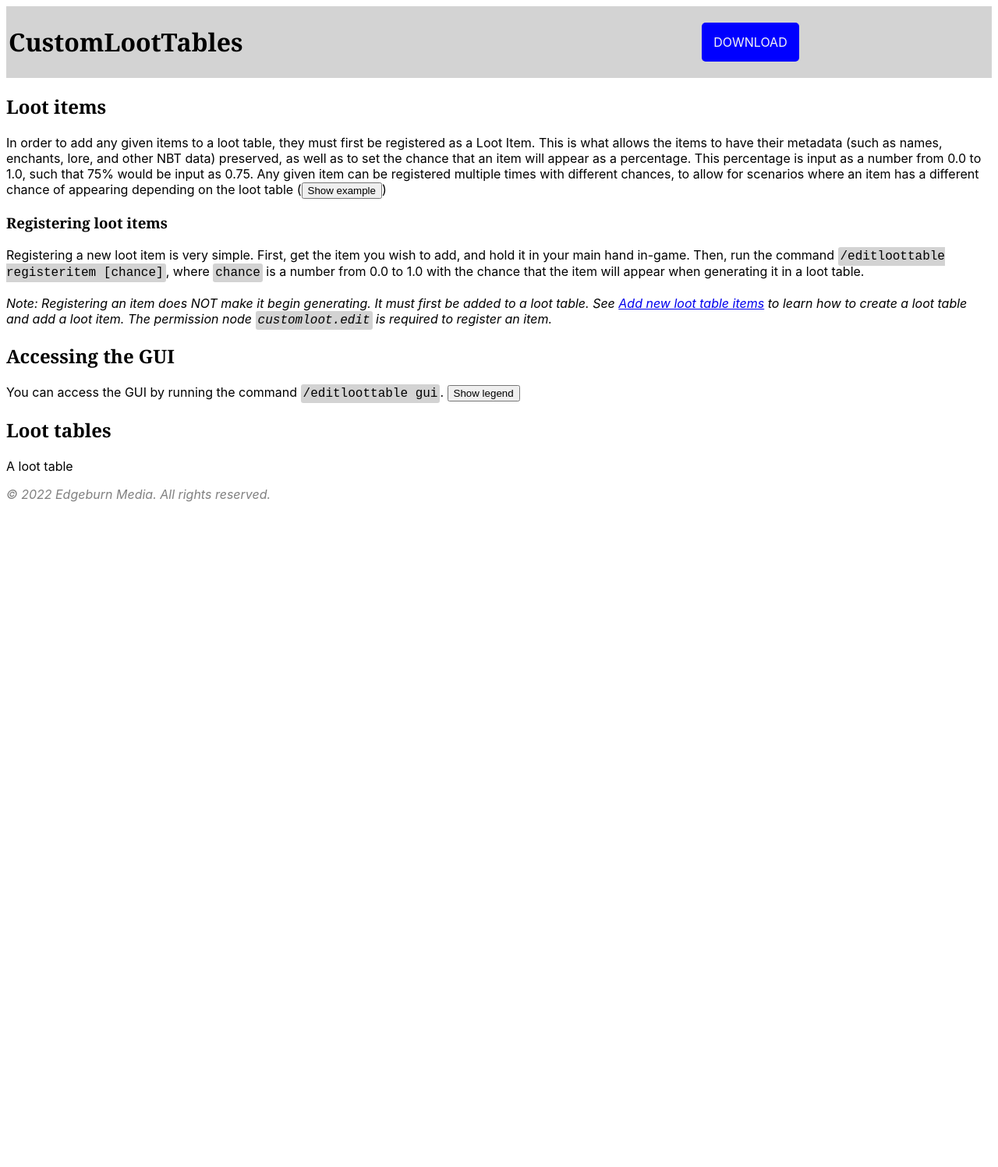
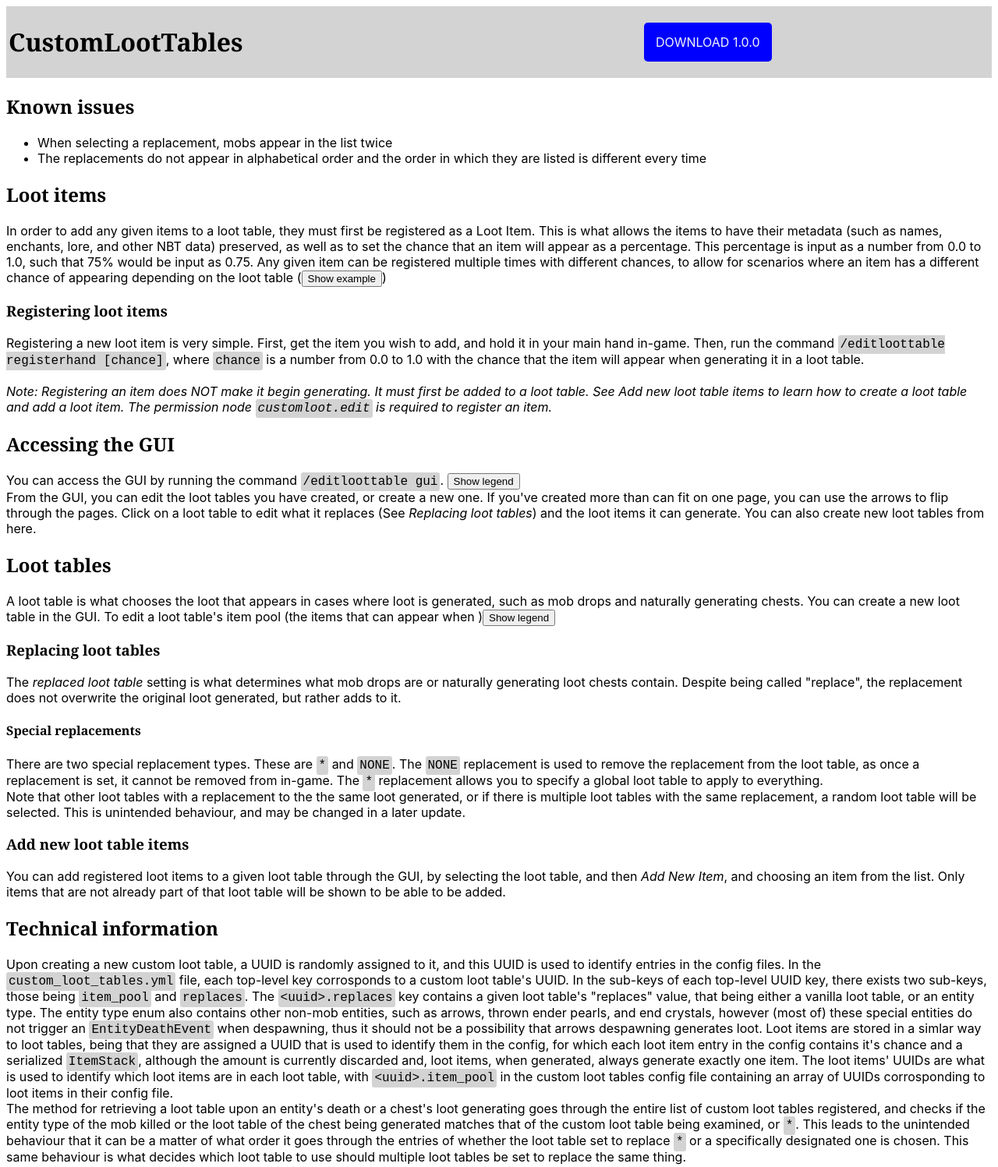
Before and after one commit to Edgeburn/CustomLootTables, a plain HTML site: page documentation/index.html in a window 1280 px wide. Shown: the top 1497 px of the page at 78% size. Before the commit the page ends 800 px from the top, so only its background shows below. Drawn offline with Linux system fonts and the light colour scheme.

Commit message:
completed documentation ii

```diff
--- a/documentation/index.html
+++ b/documentation/index.html
@@ -2,6 +2,7 @@
 <html>
 <head>
 	<title>CustomLootTables Documentation • Edgeburn Media</title>
+	<meta charset="UTF-8">
 	<link rel="stylesheet" href="style.css" />
 	<script src="script.js"></script>
 </head>
@@ -15,7 +16,7 @@
 						<a
 						id="download-button"
 						href="https://edgeburnmedia.com/fiverr_plugins/custom_loot_tables/CustomLootTables.jar"
-						>Download</a
+						>Download 1.0.0</a
 						>
 					</div>
 				</td>
@@ -23,6 +24,13 @@
 		</table>
 	</div>
 	<div class="article">
+		<p>
+			<h2 class="header">Known issues</h2>
+			<ul>
+				<li>When selecting a replacement, mobs appear in the list twice</li>
+				<li>The replacements do not appear in alphabetical order and the order in which they are listed is different every time</li>
+			</ul>
+		</p>
 		<p>
 			<h2 class="header">
 				Loot items
@@ -39,31 +47,60 @@
 		</p>
 		<h3 class="header">Registering loot items</h3>
 		<p>
-			Registering a new loot item is very simple. First, get the item you wish to add, and hold it in your main hand in-game. Then, run the command <code>/editloottable registeritem [chance]</code>, where <code>chance</code> is a number from 0.0 to 1.0 with the chance that the item will appear when generating it in a loot table. <br><br>
-			<i>Note: Registering an item does NOT make it begin generating. It must first be added to a loot table. See <a href="#Add new loot table items">Add new loot table items</a> to learn how to create a loot table and add a loot item. The permission node <code>customloot.edit</code> is required to register an item.</i>
+			Registering a new loot item is very simple. First, get the item you wish to add, and hold it in your main hand in-game. Then, run the command <code>/editloottable registerhand [chance]</code>, where <code>chance</code> is a number from 0.0 to 1.0 with the chance that the item will appear when generating it in a loot table. <br><br>
+			<i>Note: Registering an item does NOT make it begin generating. It must first be added to a loot table. See <i>Add new loot table items</i> to learn how to create a loot table and add a loot item. The permission node <code>customloot.edit</code> is required to register an item.</i>
 		</p>
 		<p>
 			<h2 class="header">Accessing the GUI</h2>
 			You can access the GUI by running the command <code>/editloottable gui</code>. <button onclick="makeVisible('gui-legend')">Show legend</button>
 			<div class="example" id="gui-legend">
-				<h3 class="header">Legend</h3>
-				<img src="loottables_menu.png" alt="GUI legend" id="gui-legend-img">
+				<h4 class="header">Legend</h4>
+				<img src="loottables_menu.png" alt="GUI legend">
 				<p>
 					<p style="color: red;">Loot table selection area</p>
 					<p style="color: yellow;">Page selection buttons</p>
-					<p style="color: rgb(32, 255, 255);">Create new loot table button</p>
+					<p style="color: rgb(32, 255, 255);text-shadow: 1px 1px grey;">Create new loot table button</p>
+					<p style="font-style: italic;">Note that the buttons at the top are just a mod I have installed in my game to sort chests and is not a part of the plugin!</p>
 				</p>
 			</div>
 			<br>
-
+			From the GUI, you can edit the loot tables you have created, or create a new one. If you've created more than can fit on one page, you can use the arrows to flip through the pages. Click on a loot table to edit what it replaces (See <i>Replacing loot tables</i>) and the loot items it can generate. You can also create new loot tables from here.
 		</p>
 		<p>
 			<h2 class="header">Loot tables</h2>
-			A loot table
+			A loot table is what chooses the loot that appears in cases where loot is generated, such as mob drops and naturally generating chests. You can create a new loot table in the GUI. To edit a loot table's item pool (the items that can appear when )<button onclick="makeVisible('edit-loot-table-gui')">Show legend</button>
+			<div class="example" id="edit-loot-table-gui">
+				<h4 class="header">Legend - Editing a loot table</h4>
+				<img src="edit_loot_table_gui.png" alt="GUI for editing a loot table">
+				<p style="color: red;">Item pool of this loot table. Note that you <b>cannot</b> add items to the loot pool by moving items in to this area from your inventory, you must add items registered as loot items. Any items moved into this area will get deleted. You can see the loot item's chance of appearing as well as its UUID when you hover over it. You can remove items from the loot pool by right clicking on them. They will remain available to be re-added in the add new items menu.</p>
+				<p style="color: lime;text-shadow: 1px 1px grey;">Add items to loot pool. Click this option to see the items that you could add to the loot pool that aren't already there. Click items to add them. You can see the items' chance of appearing and UUID when you hover over them.</p>
+				<p style="color: blue;">Set the replaced loot table. See <i>Replacing loot tables</i> to learn what the options in this means.</p>
+			</div>
+			<h3 class="header">Replacing loot tables</h3>
+			The <i>replaced loot table</i> setting is what determines what mob drops are or naturally generating loot chests contain.
+			Despite being called "replace", the replacement does not overwrite the original loot generated, but rather adds to it.
+		</p>
+		<h4 class="header">Special replacements</h4>
+		<p>
+			There are two special replacement types. These are <code>*</code> and <code>NONE</code>. The <code>NONE</code> replacement is used to remove the replacement from the loot table, as once a replacement is set, it cannot be removed from in-game.
+			The <code>*</code> replacement allows you to specify a global loot table to apply to everything.
+			<br>
+			Note that other loot tables with a replacement to the the same loot generated, or if there is multiple loot tables with the same replacement, a random loot table will be selected. This is unintended behaviour, and may be changed in a later update.
+			<h3 class="header">Add new loot table items</h3>
+			You can add registered loot items to a given loot table through the GUI, by selecting the loot table, and then <i>Add New Item</i>, and choosing an item from the list. Only items that are not already part of that loot table will be shown to be able to be added.
+		</p>
+		<h2 class="header">Technical information</h2>
+		<p>
+			Upon creating a new custom loot table, a UUID is randomly assigned to it, and this UUID is used to identify entries in the config files. In the <code>custom_loot_tables.yml</code> file, each top-level key corrosponds to a custom loot table's UUID. In the sub-keys of each top-level UUID key, there exists two sub-keys, those being <code>item_pool</code> and <code>replaces</code>.
+			The <code>&lt;uuid&gt;.replaces</code> key contains a given loot table's "replaces" value, that being either a vanilla loot table, or an entity type. The entity type enum also contains other non-mob entities, such as arrows, thrown ender pearls, and end crystals, however (most of) these special entities do not trigger an <code>EntityDeathEvent</code> when despawning, thus it should not be a possibility that arrows despawning generates loot.
+			Loot items are stored in a simlar way to loot tables, being that they are assigned a UUID that is used to identify them in the config, for which each loot item entry in the config contains it's chance and a serialized <code>ItemStack</code>, although the amount is currently discarded and, loot items, when generated, always generate exactly one item.
+			The loot items' UUIDs are what is used to identify which loot items are in each loot table, with <code>&lt;uuid&gt;.item_pool</code> in the custom loot tables config file containing an array of UUIDs corrosponding to loot items in their config file.
+			<br>
+			The method for retrieving a loot table upon an entity's death or a chest's loot generating goes through the entire list of custom loot tables registered, and checks if the entity type of the mob killed or the loot table of the chest being generated matches that of the custom loot table being examined, or <code>*</code>. This leads to the unintended behaviour that it can be a matter of what order it goes through the entries of whether the loot table set to replace <code>*</code> or a specifically designated one is chosen. This same behaviour is what decides which loot table to use should multiple loot tables be set to replace the same thing.
 		</p>
 	</div>
 </body>
 <footer>
-	<p id="copyright-disclaimer">© 2022 Edgeburn Media. All rights reserved.</p>
+	<p id="copyright-disclaimer">&copy; 2022 Edgeburn Media. All rights reserved.</p>
 </footer>
 </html>
--- a/documentation/style.css
+++ b/documentation/style.css
@@ -60,7 +60,7 @@ code {
 	color: grey;
 }
 
-#gui-legend-img {
+img {
 	width: 75%;
 	height: 75%;
 	display: block;
```
